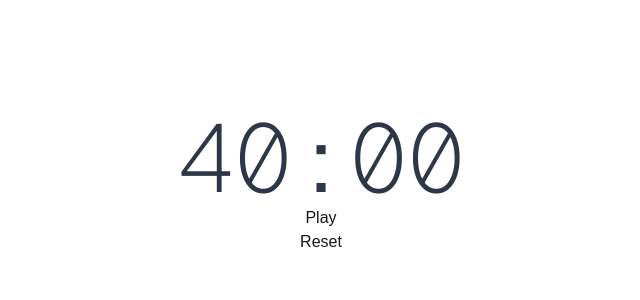
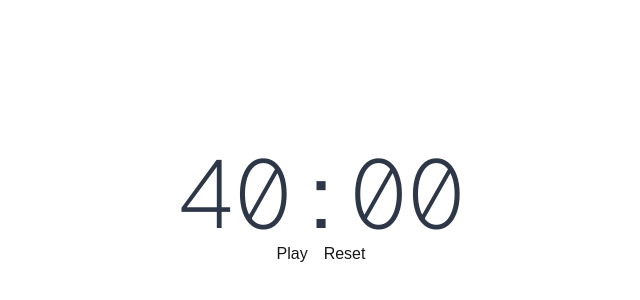
Before and after one commit to fadykuzman/devfocus, a Next.js app in the folder devfocus/: page / in a window 1280 px wide. Shown: the part 218-518 px from the top of the page, without its empty margins (319-959 px from the left). Built offline with nearby package versions, Linux system fonts and the light colour scheme.

Commit message:
Implement proper spacing hierarchy

```diff
--- a/devfocus/src/app/globals.css
+++ b/devfocus/src/app/globals.css
@@ -28,6 +28,9 @@
 	--timer-muted-dark: #a0aec0;
 	--timer-background-dark: #1a202c;
 	--timer-surface-dark: #2d3748;
+
+	--spacing-32: 8rem;
+	--spacing-12: 3rem;
 }
 
 @media (prefers-color-scheme: dark) {
--- a/devfocus/src/components/Timer.tsx
+++ b/devfocus/src/components/Timer.tsx
@@ -5,7 +5,7 @@ import PlayPauseButton from "./PlayPauseButton";
 import ResetButton from "./ResetButton";
 
 const Timer = () => {
-  const { timeRemaining, isActive, startTimer, pauseTimer, resetTimer} =
+	const { timeRemaining, isActive, startTimer, pauseTimer, resetTimer } =
 		useCountdownTimer();
 
 	const handleToggle = () => {
@@ -18,12 +18,12 @@ const Timer = () => {
 			data-testid="timer-container"
 			className="flex flex-col items-center justify-center min-h-screen py-2"
 		>
+			<div className="mt-12">
 				<TimerDisplay timeRemainingInSeconds={timeRemaining} />
-      <div className="space-x-4">
+			</div>
+			<div className="flex space-x-4">
 				<PlayPauseButton isActive={isActive} onToggle={handleToggle} />
-      </div>
-      <div className="space-x-4">
-        <ResetButton onClick={resetTimer}/>
+				<ResetButton onClick={resetTimer} />
 			</div>
 		</div>
 	);
```
Lines whose indentation alone changed are shown as unchanged.
